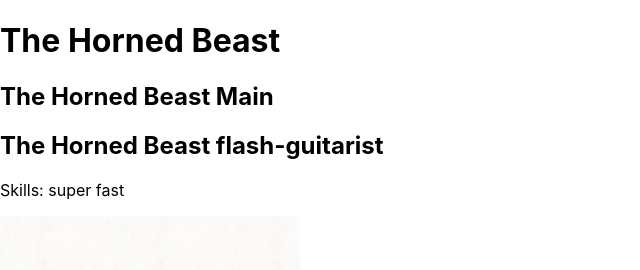
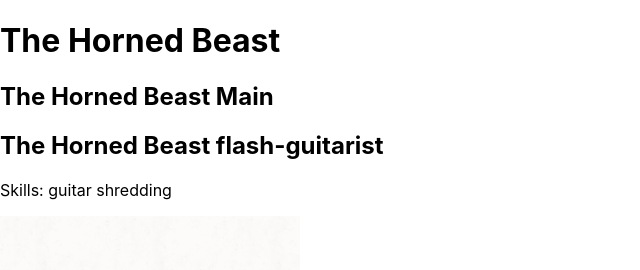
Before and after one commit to teamidol/horned-beast, a React (Create React App) app: page / in a window 1280 px wide. Shown: the top 270 px of the page, without its empty margins (0-640 px from the left). Built offline with nearby package versions, Linux system fonts and the light colour scheme.

Commit message:
for pull request

```diff
--- a/src/Main.js
+++ b/src/Main.js
@@ -7,7 +7,7 @@ class Main extends React.Component {
       <>
         <h2>The Horned Beast Main</h2>
 
-        <HornedBeast title = {"flash-guitarist" } description ={ "super fast"} imgsrc={"/flash.gif"}/>
+        <HornedBeast title = {"flash-guitarist" } description ={ "guitar shredding"} imgsrc={"/flash.gif"}/>
         <HornedBeast title = {"bruce-lee"} description = {"meow"} imgsrc={"/bruce-lee.jpg"}  />
       </>
     )
```
